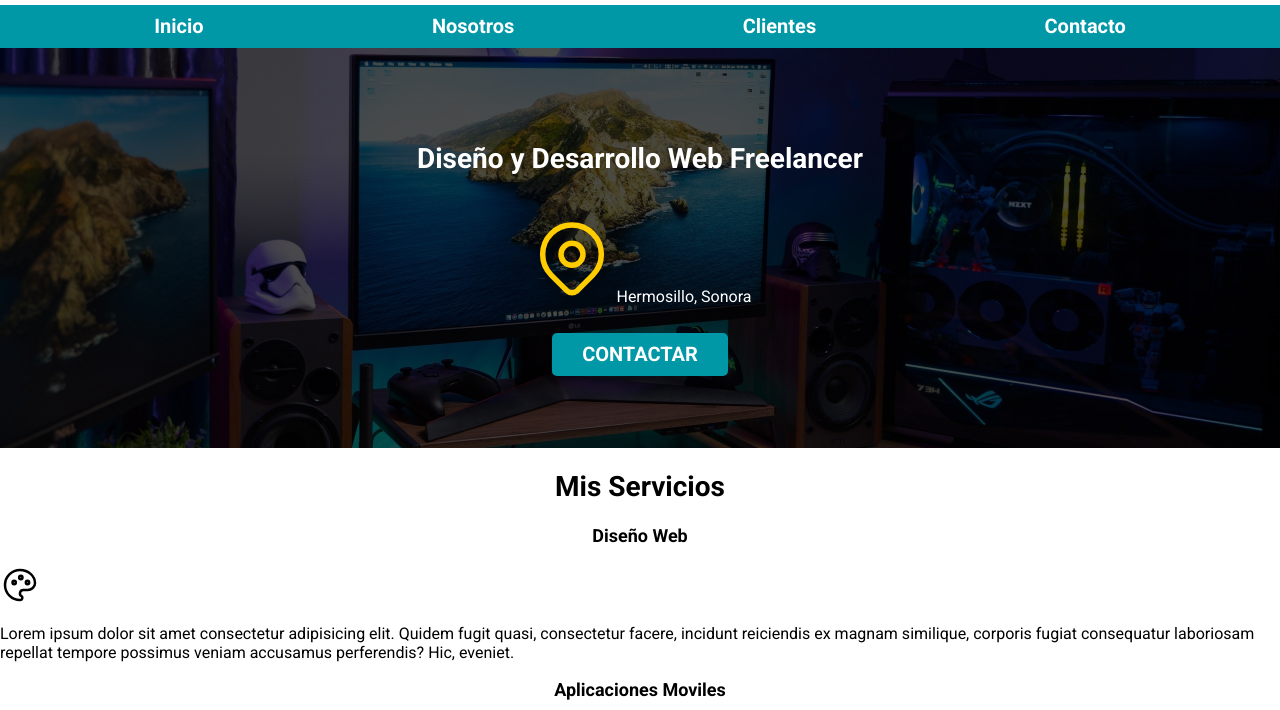
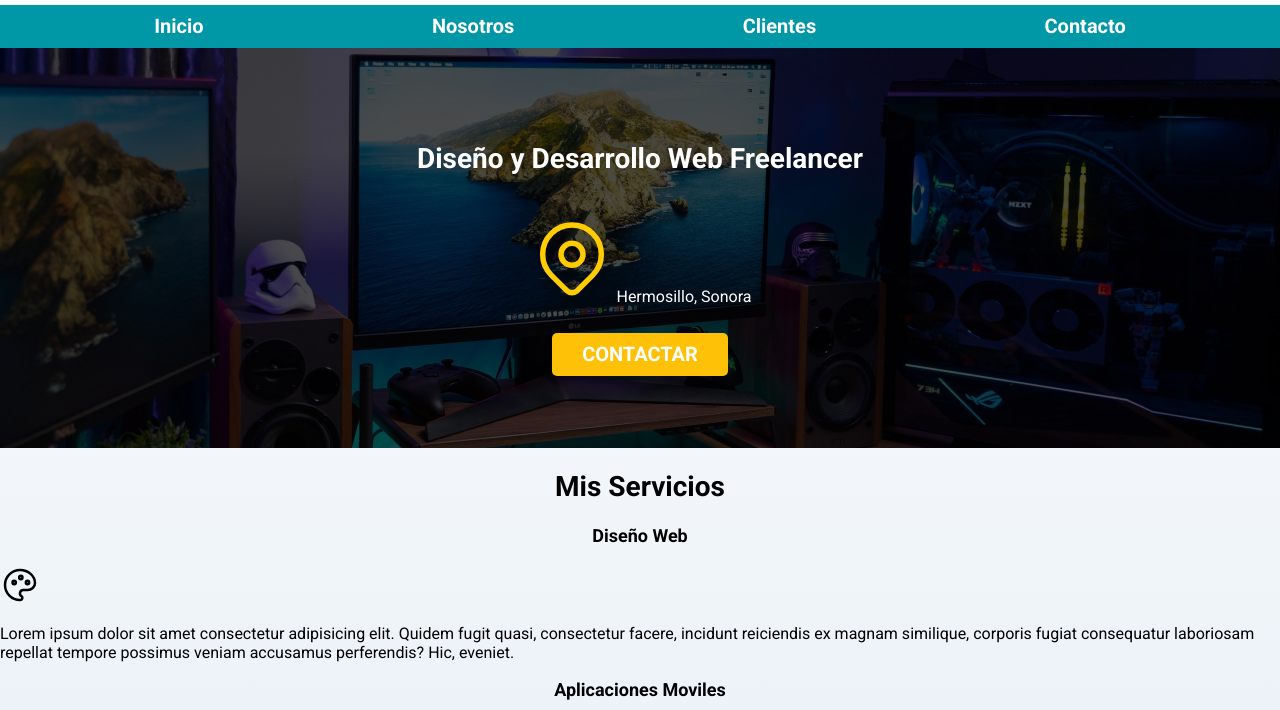
Before and after one commit to Angel-Alfonso-OL/Html-SitioFreelancer, a plain HTML site: page index.html in a window 1280 px wide. In both pictures the pointer is over the link "CONTACTAR". Shown: the part 90-800 px from the top of the page. Drawn offline with Linux system fonts and the light colour scheme.

Commit message:
Agregando grandient de fondo.

```diff
--- a/css/style.css
+++ b/css/style.css
@@ -20,6 +20,7 @@ html {
 body {
     font-size: 16px;
     font-family: "Roboto";
+    background-image: linear-gradient(to top, #dfe9f3 0%, var(--blanco));
 }
 h1{
     font-size: 3.8rem;
@@ -62,7 +63,7 @@ h1, h2,h3{
 }
 
 .boton:hover{
-
+    background-color: var(--primario);
 }
 
 /* Barra de Navegacion */
```
